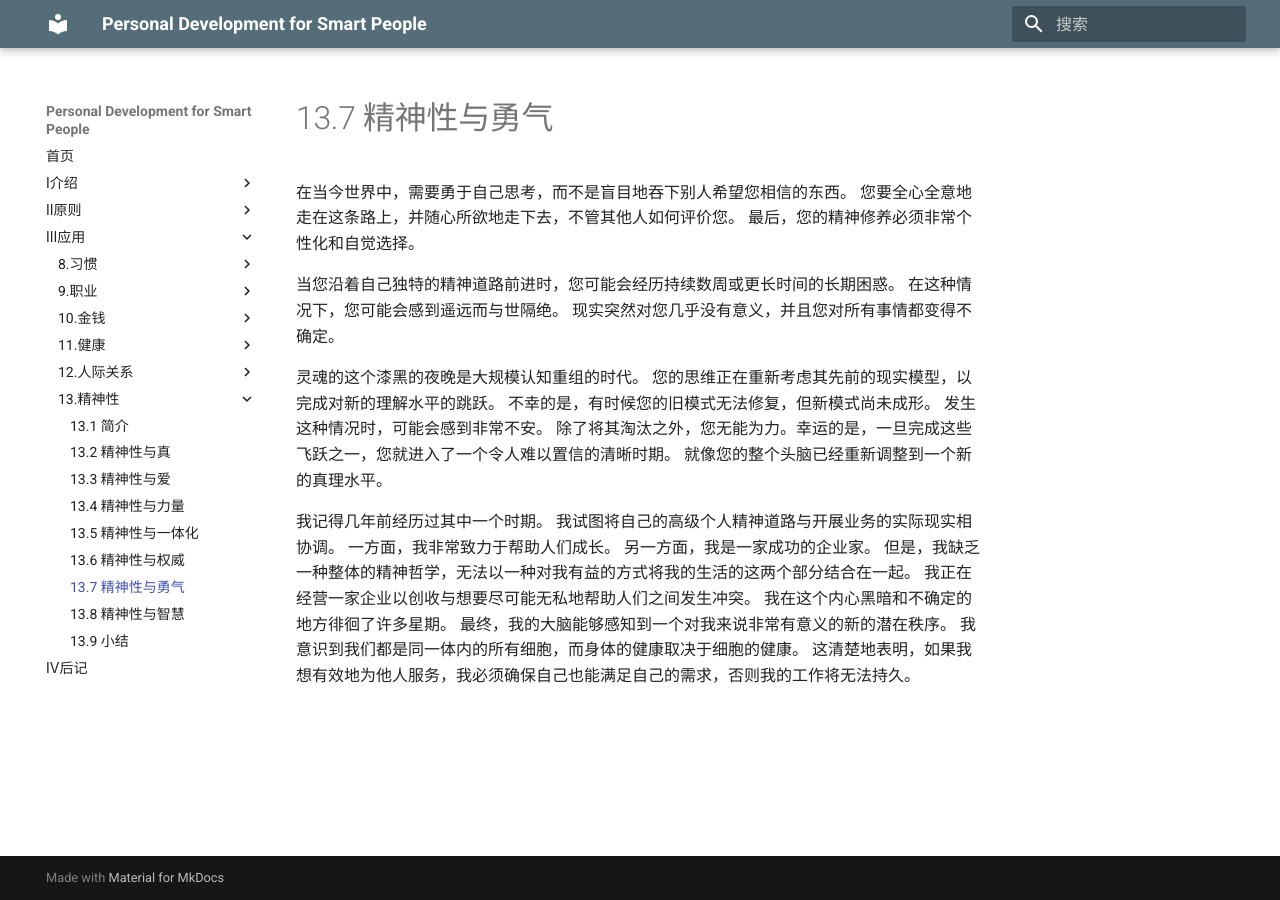
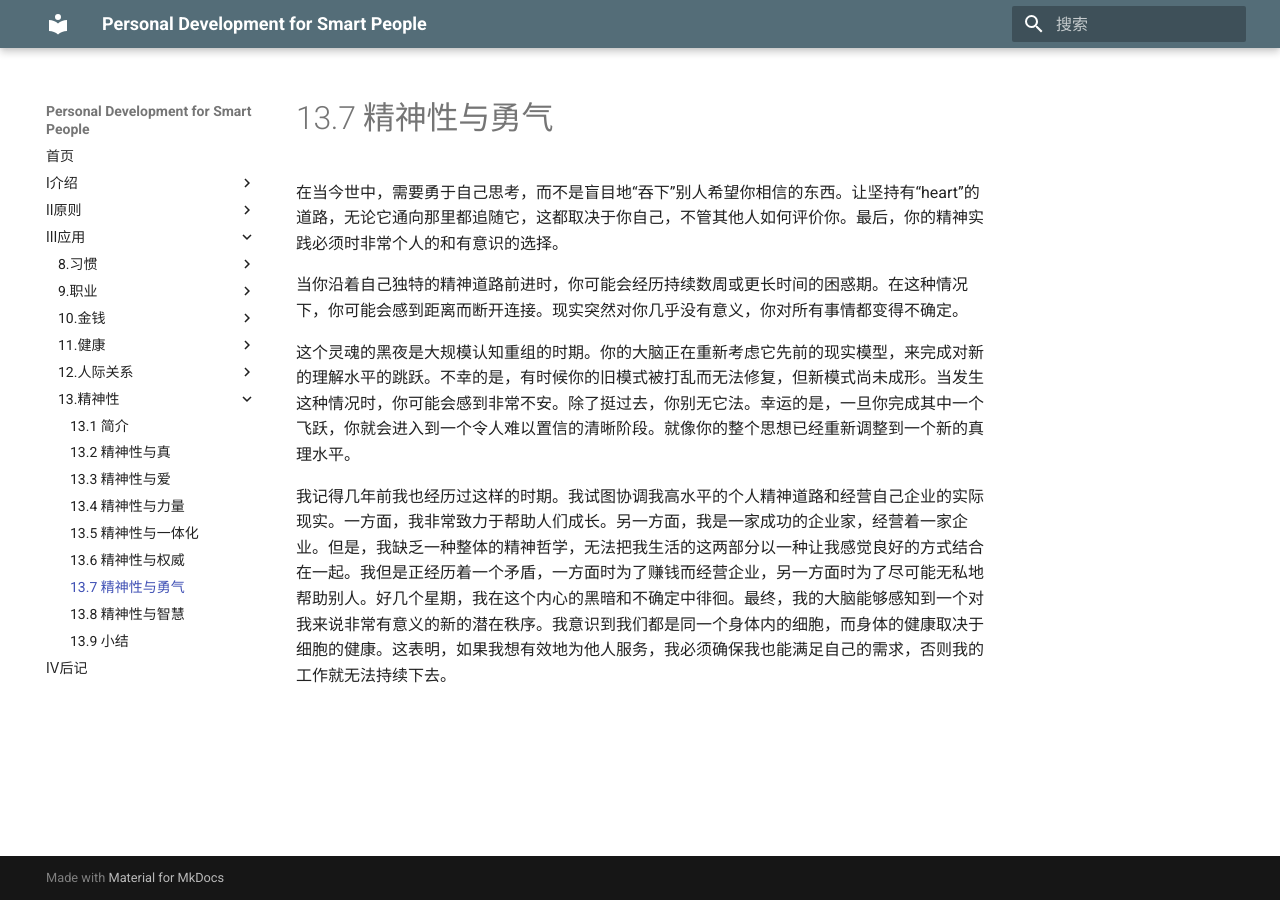
Before and after one commit to wtsnwei/pdsp, an MkDocs documentation site: the page built from docs/3.Application/13.spirituality/06.spirituality-and-courage.md, in a window 1280 px wide. Built offline with MkDocs 1.6.1 and Material for MkDocs 9.7.7, drawn with Linux system fonts in a browser that asks for light colours.

Commit message:
校对完了《spirituality and courage》

```diff
--- a/docs/3.Application/13.spirituality/06.spirituality-and-courage.md
+++ b/docs/3.Application/13.spirituality/06.spirituality-and-courage.md
@@ -3,10 +3,10 @@ title:      Spirituality and Courage
 date:       2021-03-18
 ---
 
-在当今世界中，需要勇于自己思考，而不是盲目地吞下别人希望您相信的东西。 您要全心全意地走在这条路上，并随心所欲地走下去，不管其他人如何评价您。 最后，您的精神修养必须非常个性化和自觉选择。
+在当今世中，需要勇于自己思考，而不是盲目地“吞下”别人希望你相信的东西。让坚持有“heart”的道路，无论它通向那里都追随它，这都取决于你自己，不管其他人如何评价你。最后，你的精神实践必须时非常个人的和有意识的选择。
 
-当您沿着自己独特的精神道路前进时，您可能会经历持续数周或更长时间的长期困惑。 在这种情况下，您可能会感到遥远而与世隔绝。 现实突然对您几乎没有意义，并且您对所有事情都变得不确定。
+当你沿着自己独特的精神道路前进时，你可能会经历持续数周或更长时间的困惑期。在这种情况下，你可能会感到距离而断开连接。现实突然对你几乎没有意义，你对所有事情都变得不确定。
 
-灵魂的这个漆黑的夜晚是大规模认知重组的时代。 您的思维正在重新考虑其先前的现实模型，以完成对新的理解水平的跳跃。 不幸的是，有时候您的旧模式无法修复，但新模式尚未成形。 发生这种情况时，可能会感到非常不安。 除了将其淘汰之外，您无能为力。幸运的是，一旦完成这些飞跃之一，您就进入了一个令人难以置信的清晰时期。 就像您的整个头脑已经重新调整到一个新的真理水平。
+这个灵魂的黑夜是大规模认知重组的时期。你的大脑正在重新考虑它先前的现实模型，来完成对新的理解水平的跳跃。不幸的是，有时候你的旧模式被打乱而无法修复，但新模式尚未成形。当发生这种情况时，你可能会感到非常不安。除了挺过去，你别无它法。幸运的是，一旦你完成其中一个飞跃，你就会进入到一个令人难以置信的清晰阶段。就像你的整个思想已经重新调整到一个新的真理水平。
 
-我记得几年前经历过其中一个时期。 我试图将自己的高级个人精神道路与开展业务的实际现实相协调。 一方面，我非常致力于帮助人们成长。 另一方面，我是一家成功的企业家。 但是，我缺乏一种整体的精神哲学，无法以一种对我有益的方式将我的生活的这两个部分结合在一起。 我正在经营一家企业以创收与想要尽可能无私地帮助人们之间发生冲突。 我在这个内心黑暗和不确定的地方徘徊了许多星期。 最终，我的大脑能够感知到一个对我来说非常有意义的新的潜在秩序。 我意识到我们都是同一体内的所有细胞，而身体的健康取决于细胞的健康。 这清楚地表明，如果我想有效地为他人服务，我必须确保自己也能满足自己的需求，否则我的工作将无法持久。
+我记得几年前我也经历过这样的时期。我试图协调我高水平的个人精神道路和经营自己企业的实际现实。一方面，我非常致力于帮助人们成长。另一方面，我是一家成功的企业家，经营着一家企业。但是，我缺乏一种整体的精神哲学，无法把我生活的这两部分以一种让我感觉良好的方式结合在一起。我但是正经历着一个矛盾，一方面时为了赚钱而经营企业，另一方面时为了尽可能无私地帮助别人。好几个星期，我在这个内心的黑暗和不确定中徘徊。最终，我的大脑能够感知到一个对我来说非常有意义的新的潜在秩序。我意识到我们都是同一个身体内的细胞，而身体的健康取决于细胞的健康。这表明，如果我想有效地为他人服务，我必须确保我也能满足自己的需求，否则我的工作就无法持续下去。
```
